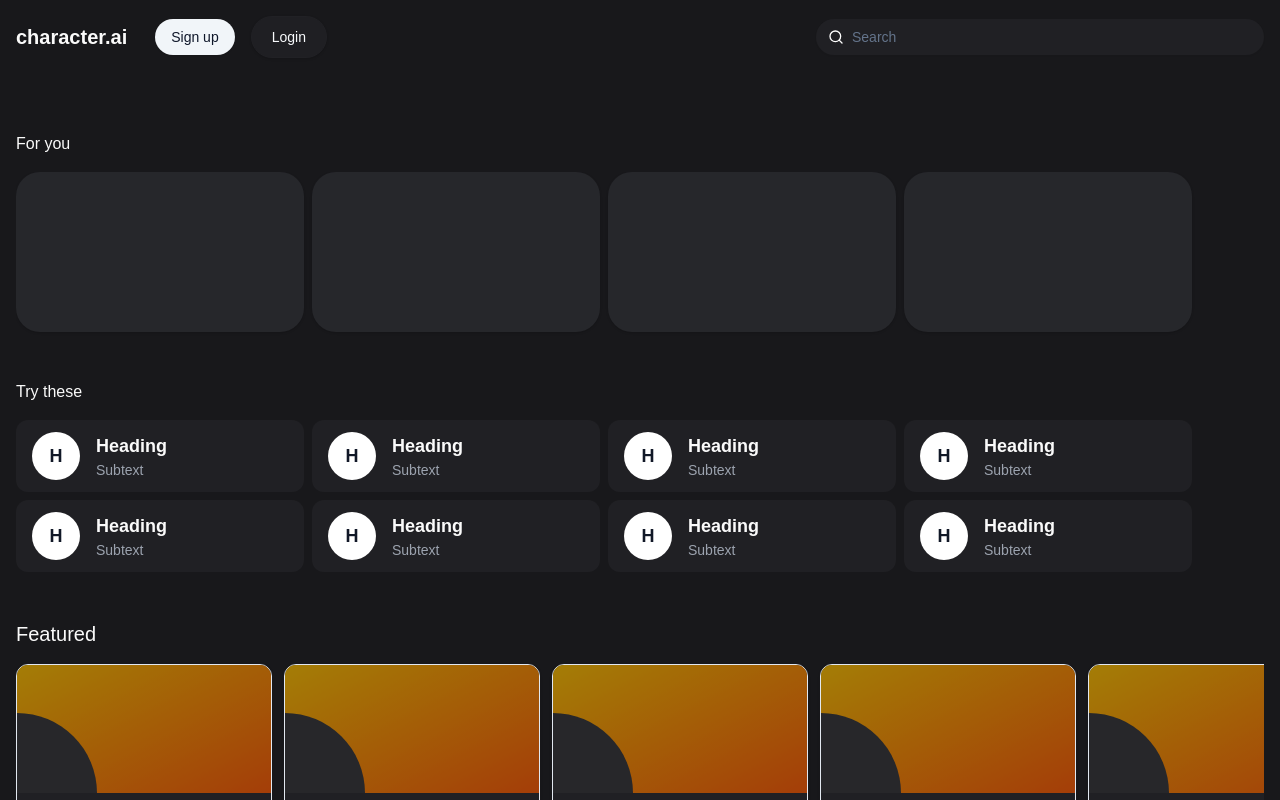
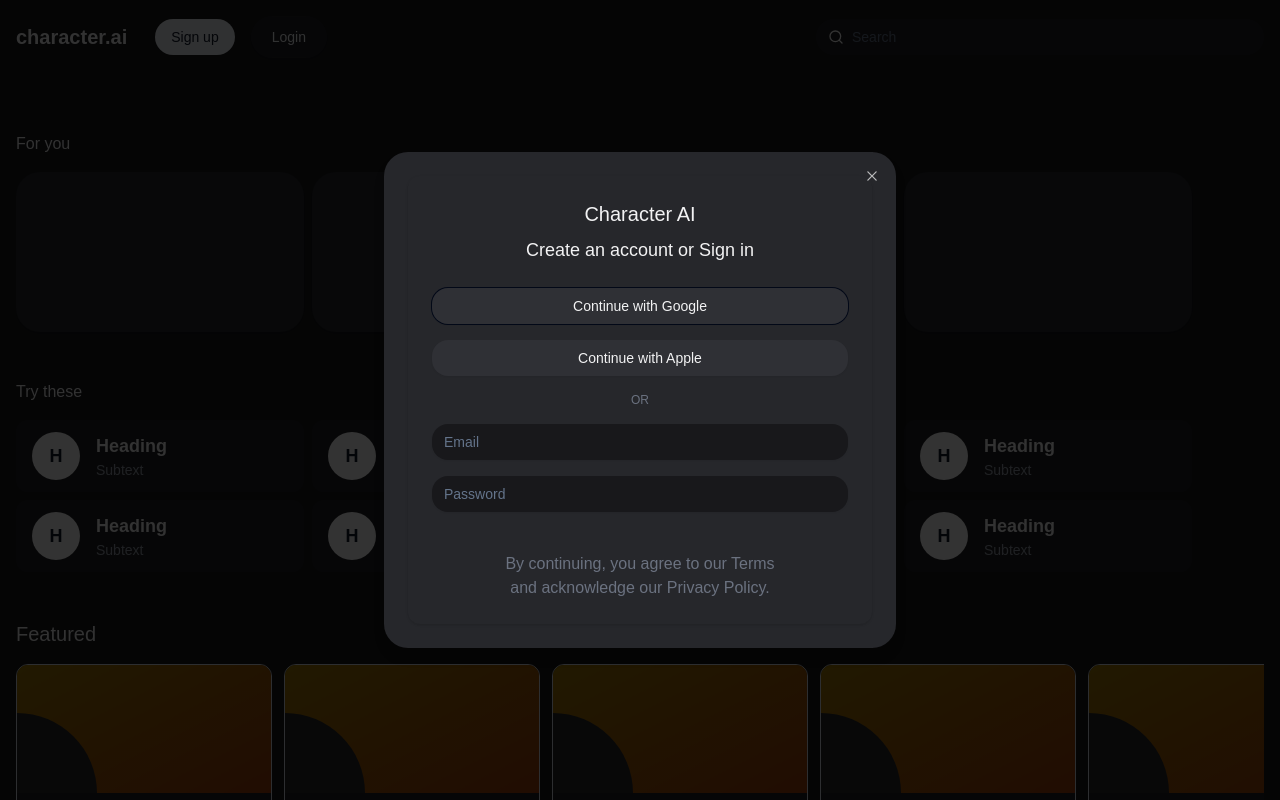
Before and after one commit to vaibhavm18/character, a Next.js app: page / in a window 1280 px wide. Shown: the top 800 px of the page. Built offline with nearby package versions, Linux system fonts and the light colour scheme.

Commit message:
login ui

```diff
--- a/package.json
+++ b/package.json
@@ -10,7 +10,9 @@
   },
   "dependencies": {
     "@radix-ui/react-avatar": "^1.1.0",
+    "@radix-ui/react-dialog": "^1.1.1",
     "@radix-ui/react-icons": "^1.3.0",
+    "@radix-ui/react-label": "^2.1.0",
     "@radix-ui/react-slot": "^1.1.0",
     "@radix-ui/react-tabs": "^1.1.0",
     "class-variance-authority": "^0.7.0",
--- a/src/app/page.tsx
+++ b/src/app/page.tsx
@@ -5,10 +5,12 @@
 import Profile from '@/components/profile';
 import DecisionCard from "@/components/DecisionCard"
 import FeatureSelect from '@/components/FeatureSelect';
+import LoginDialog from '@/components/LoginDialog';
 
 export default function Home() {
   return (
     <div className="min-h-screen">
+      <LoginDialog />
       <Header />
       <main className="w-full max-w-7xl mx-auto px-4 py-5 mt-20">
         <section className="my-8">
--- /dev/null
+++ b/src/components/Login.tsx
@@ -0,0 +1,41 @@
+
+import React from 'react';
+import { Button } from "@/components/ui/button"
+import { Input } from "@/components/ui/input"
+import { Card, CardContent, CardFooter} from "@/components/ui/card"
+
+
+const LoginComponent: React.FC = () => {
+
+  return (
+    <Card className="w-full bg-transparent border-none text-[#F2F2F3]">
+      <CardContent className="pt-6">
+        <h2 className="text-xl font-[50] text-center mb-2">Character AI</h2>
+        <h2 className="text-lg font-[50] text-center mb-6">Create an account or Sign in</h2>
+        <div className="space-y-4">
+          <Button variant="outline" className="w-full bg-[#2F3035] text-[#F2F2F3] border-none hover:bg-[#2F3035] hover:text-[#F2F2F3]  hover:text-opacity-70 rounded-2xl">
+            Continue with Google
+          </Button>
+          <Button variant="outline" className="w-full bg-[#2F3035] text-[#F2F2F3] border-none hover:bg-[#2F3035] hover:text-[#F2F2F3]  hover:text-opacity-70 rounded-2xl">
+            Continue with Apple
+          </Button>
+          <div className="relative">
+            <div className="relative flex justify-center text-xs uppercase">
+              <span className="px-2 text-gray-500">OR</span>
+            </div>
+          </div>
+          <Input type="email" placeholder="Email" className=" border-none bg-[#18181B]  text-white rounded-2xl" />
+          <Input type="password" placeholder="Password" className=" border-none bg-[#18181B]  text-white rounded-2xl" />
+        </div>
+      </CardContent>
+      <CardFooter className="flex flex-col items-center">
+        {/* <Button variant="link" className="text-gray-400 hover:text-gray-300">Trouble signing in?</Button> */}
+        <p className=" text-gray-500 mt-4 text-center w-[280px]">
+          By continuing, you agree to our Terms and acknowledge our Privacy Policy.
+        </p>
+      </CardFooter>
+    </Card>
+  );
+};
+
+export default LoginComponent;
--- /dev/null
+++ b/src/components/LoginDialog.tsx
@@ -0,0 +1,16 @@
+"use client"
+import { Dialog } from '@radix-ui/react-dialog'
+import React, { useState } from 'react'
+import { DialogContent } from './ui/dialog'
+import LoginComponent from './Login'
+
+export default function LoginDialog() {
+  const [isOpen, setIsOpen] = useState(true)
+  return (
+    <Dialog open={isOpen} onOpenChange={setIsOpen}>
+      <DialogContent className='bg-[#26272B] rounded-3xl'>
+        <LoginComponent />
+      </DialogContent>
+    </Dialog>
+  )
+}
--- /dev/null
+++ b/src/components/ui/dialog.tsx
@@ -0,0 +1,122 @@
+"use client"
+
+import * as React from "react"
+import * as DialogPrimitive from "@radix-ui/react-dialog"
+import { Cross2Icon } from "@radix-ui/react-icons"
+
+import { cn } from "@/lib/utils"
+
+const Dialog = DialogPrimitive.Root
+
+const DialogTrigger = DialogPrimitive.Trigger
+
+const DialogPortal = DialogPrimitive.Portal
+
+const DialogClose = DialogPrimitive.Close
+
+const DialogOverlay = React.forwardRef<
+  React.ElementRef<typeof DialogPrimitive.Overlay>,
+  React.ComponentPropsWithoutRef<typeof DialogPrimitive.Overlay>
+>(({ className, ...props }, ref) => (
+  <DialogPrimitive.Overlay
+    ref={ref}
+    className={cn(
+      "fixed inset-0 z-50 bg-black/80  data-[state=open]:animate-in data-[state=closed]:animate-out data-[state=closed]:fade-out-0 data-[state=open]:fade-in-0",
+      className
+    )}
+    {...props}
+  />
+))
+DialogOverlay.displayName = DialogPrimitive.Overlay.displayName
+
+const DialogContent = React.forwardRef<
+  React.ElementRef<typeof DialogPrimitive.Content>,
+  React.ComponentPropsWithoutRef<typeof DialogPrimitive.Content>
+>(({ className, children, ...props }, ref) => (
+  <DialogPortal>
+    <DialogOverlay />
+    <DialogPrimitive.Content
+      ref={ref}
+      className={cn(
+        "fixed left-[50%] top-[50%] z-50 grid w-full max-w-lg translate-x-[-50%] translate-y-[-50%] gap-4 bg-background p-6 shadow-lg duration-200 data-[state=open]:animate-in data-[state=closed]:animate-out data-[state=closed]:fade-out-0 data-[state=open]:fade-in-0 data-[state=closed]:zoom-out-95 data-[state=open]:zoom-in-95 data-[state=closed]:slide-out-to-left-1/2 data-[state=closed]:slide-out-to-top-[48%] data-[state=open]:slide-in-from-left-1/2 data-[state=open]:slide-in-from-top-[48%]",
+        className
+      )}
+      {...props}
+    >
+      {children}
+      <DialogPrimitive.Close className="absolute right-4 top-4 rounded-sm opacity-70 ring-offset-background transition-opacity hover:opacity-100 focus:outline-none focus:ring-2 focus:ring-ring focus:ring-offset-2 disabled:pointer-events-none data-[state=open]:bg-accent data-[state=open]:text-muted-foreground">
+        <Cross2Icon className="h-4 w-4" />
+        <span className="sr-only">Close</span>
+      </DialogPrimitive.Close>
+    </DialogPrimitive.Content>
+  </DialogPortal>
+))
+DialogContent.displayName = DialogPrimitive.Content.displayName
+
+const DialogHeader = ({
+  className,
+  ...props
+}: React.HTMLAttributes<HTMLDivElement>) => (
+  <div
+    className={cn(
+      "flex flex-col space-y-1.5 text-center sm:text-left",
+      className
+    )}
+    {...props}
+  />
+)
+DialogHeader.displayName = "DialogHeader"
+
+const DialogFooter = ({
+  className,
+  ...props
+}: React.HTMLAttributes<HTMLDivElement>) => (
+  <div
+    className={cn(
+      "flex flex-col-reverse sm:flex-row sm:justify-end sm:space-x-2",
+      className
+    )}
+    {...props}
+  />
+)
+DialogFooter.displayName = "DialogFooter"
+
+const DialogTitle = React.forwardRef<
+  React.ElementRef<typeof DialogPrimitive.Title>,
+  React.ComponentPropsWithoutRef<typeof DialogPrimitive.Title>
+>(({ className, ...props }, ref) => (
+  <DialogPrimitive.Title
+    ref={ref}
+    className={cn(
+      "text-lg font-semibold leading-none tracking-tight",
+      className
+    )}
+    {...props}
+  />
+))
+DialogTitle.displayName = DialogPrimitive.Title.displayName
+
+const DialogDescription = React.forwardRef<
+  React.ElementRef<typeof DialogPrimitive.Description>,
+  React.ComponentPropsWithoutRef<typeof DialogPrimitive.Description>
+>(({ className, ...props }, ref) => (
+  <DialogPrimitive.Description
+    ref={ref}
+    className={cn("text-sm text-muted-foreground", className)}
+    {...props}
+  />
+))
+DialogDescription.displayName = DialogPrimitive.Description.displayName
+
+export {
+  Dialog,
+  DialogPortal,
+  DialogOverlay,
+  DialogTrigger,
+  DialogClose,
+  DialogContent,
+  DialogHeader,
+  DialogFooter,
+  DialogTitle,
+  DialogDescription,
+}
--- /dev/null
+++ b/src/components/ui/label.tsx
@@ -0,0 +1,26 @@
+"use client"
+
+import * as React from "react"
+import * as LabelPrimitive from "@radix-ui/react-label"
+import { cva, type VariantProps } from "class-variance-authority"
+
+import { cn } from "@/lib/utils"
+
+const labelVariants = cva(
+  "text-sm font-medium leading-none peer-disabled:cursor-not-allowed peer-disabled:opacity-70"
+)
+
+const Label = React.forwardRef<
+  React.ElementRef<typeof LabelPrimitive.Root>,
+  React.ComponentPropsWithoutRef<typeof LabelPrimitive.Root> &
+    VariantProps<typeof labelVariants>
+>(({ className, ...props }, ref) => (
+  <LabelPrimitive.Root
+    ref={ref}
+    className={cn(labelVariants(), className)}
+    {...props}
+  />
+))
+Label.displayName = LabelPrimitive.Root.displayName
+
+export { Label }
```
Also changed, not shown: 1 other file (tests, documents, lock files or other folders).
